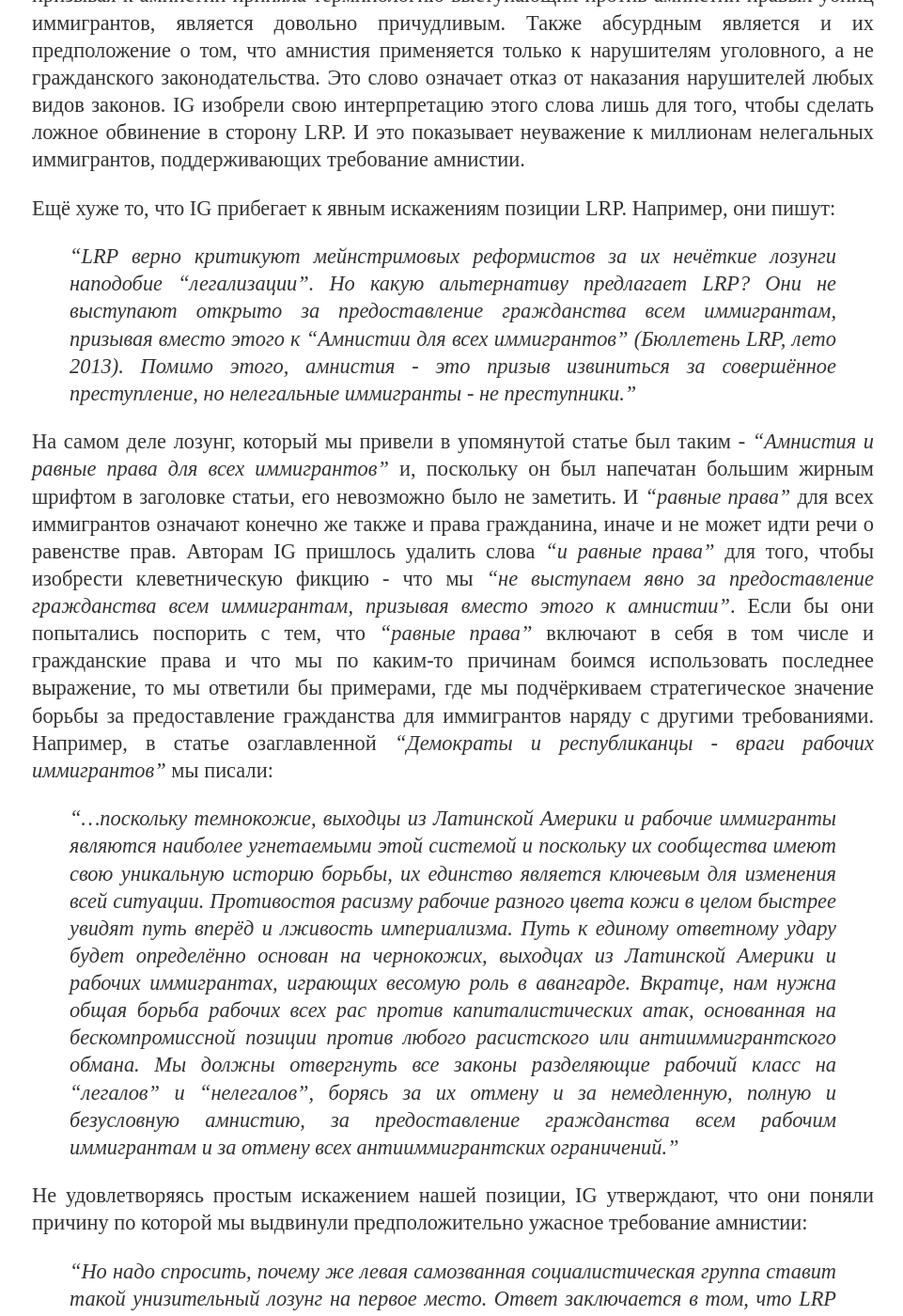
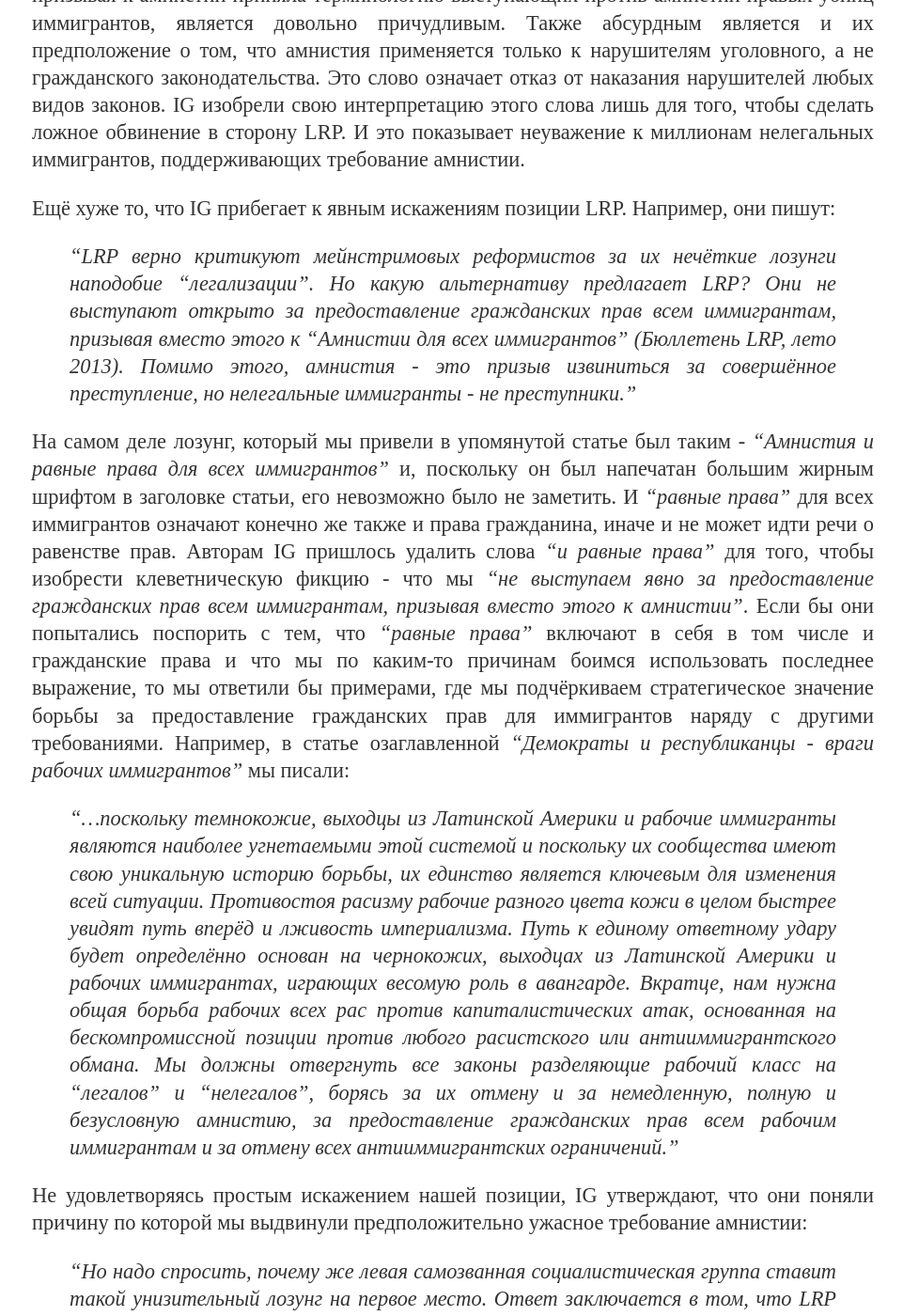
Before and after one commit to mgkp/mgkp.github.io, a Jekyll site: the page built from blog/_posts/2017-05-27-lrp.md, in a window 1280 px wide and 1400 px high, scrolled down 3586 px. Shown: the whole window at 94% size, without its empty margins (158-1119 px from the left). Built offline with Jekyll 4.4.1, drawn with Linux system fonts in a browser that asks for light colours; some of the changed text lies outside the part shown.

Commit message:
гражданство -> гражданские права

```diff
--- a/blog/_posts/2017-05-27-lrp.md
+++ b/blog/_posts/2017-05-27-lrp.md
@@ -7,7 +7,7 @@
 ---
 
 ### Предисловие к переводу
-В ходе работы над предисловием к переводу листовки Internationalist Group ["За предоставление гражданства всем иммигрантам"](/blog/2017/05/28/ig) мы встретили в сети критику изложенной в этом тексте позиции по вопросу о лозунге борьбы за права иммигрантов. Авторы - североамериканская Лига за революционную партию (League for Revolutionary Party) (сторонники теории госкапа). Поскольку эта критика напрямую относится к сектантской позиции Лиги за Четвёртый Интернационал, мы сделали перевод фрагмента статьи LRP, с которым можно ознакомиться ниже.
+В ходе работы над предисловием к переводу листовки Internationalist Group ["За предоставление гражданских прав всем иммигрантам"](/blog/2017/05/28/ig) мы встретили в сети критику изложенной в этом тексте позиции по вопросу о лозунге борьбы за права иммигрантов. Авторы - североамериканская Лига за революционную партию (League for Revolutionary Party) (сторонники теории госкапа). Поскольку эта критика напрямую относится к сектантской позиции Лиги за Четвёртый Интернационал, мы сделали перевод фрагмента статьи LRP, с которым можно ознакомиться ниже.
 
 <p style="text-align: right;">МГКП</p>
 
@@ -37,7 +37,7 @@
 
 > `2.` *Мы требуем избавить* всех нелегальных иммигрантов от карательных последствий этих законов, а именно того, чтобы правительство позволило им легально жить без взыскания штрафов и применения к ним иных наказаний.
 
-Очевидно, что признание того факта, что антииммигрантские законы империалистического государства будут продолжать действовать ещё какое-то время и предложение немедленной борьбы за более ограниченные требования не означает  отказа от цели отмены этих законов и капиталистического государства, навязывающего их. Это совершенно не так. Все массовые движения, когда либо бросавшие вызов власти капиталистов, развивались опираясь на накопленный опыт в ходе организации борьбы за ограниченные и частичные реформы. Поэтому мы как и многие другие выдвинули лозунги чисто оборонительные по своей природе, наподобие простого требования *"Остановить депортации!"*. Также мы выдвинули такие более радикальные требования: *"За предоставление гражданства всем иммигрантам! Покончить со всеми ограничениями для иммигрантов и беженцев!"*. Мы считаем, что борьба за подобные требования может способствовать возрождению рабочего движения в этой стране, особенно среди наиболее эксплуатируемых и угнетённых рабочих и, таким образом, бросить вызов всей капиталистической системе. При этом мы всегда объясняем, что с тех пор как подавление и сверхэксплуатация большинства наций крупными империалистическими силами стали присущи капиталистической системе, подобные далеко идущие требования будут полностью выполнены только при полном свержении власти капиталистов в результате революции, возглавляемой рабочим классом.
+Очевидно, что признание того факта, что антииммигрантские законы империалистического государства будут продолжать действовать ещё какое-то время и предложение немедленной борьбы за более ограниченные требования не означает  отказа от цели отмены этих законов и капиталистического государства, навязывающего их. Это совершенно не так. Все массовые движения, когда либо бросавшие вызов власти капиталистов, развивались опираясь на накопленный опыт в ходе организации борьбы за ограниченные и частичные реформы. Поэтому мы как и многие другие выдвинули лозунги чисто оборонительные по своей природе, наподобие простого требования *"Остановить депортации!"*. Также мы выдвинули такие более радикальные требования: *"За предоставление гражданских прав всем иммигрантам! Покончить со всеми ограничениями для иммигрантов и беженцев!"*. Мы считаем, что борьба за подобные требования может способствовать возрождению рабочего движения в этой стране, особенно среди наиболее эксплуатируемых и угнетённых рабочих и, таким образом, бросить вызов всей капиталистической системе. При этом мы всегда объясняем, что с тех пор как подавление и сверхэксплуатация большинства наций крупными империалистическими силами стали присущи капиталистической системе, подобные далеко идущие требования будут полностью выполнены только при полном свержении власти капиталистов в результате революции, возглавляемой рабочим классом.
 
 Это правда, что лозунг *"Нелегальных людей не бывает!"* был очень популярен в движении в защиту прав иммигрантов. Он осуждает несправедливость отношения к людям как к преступникам из-за их простой человеческой деятельности, такой как поиск работы или счастья в другой стране. Но это не значит, что нелегальные иммигранты, выдвигая этот лозунг, не осознавали того, что они нарушают иммиграционные законы. Понимание того, что они находятся в стране нелегально - это лишь простой здравый смысл и практическая необходимость. Это значит, что они ведут себя осторожно, избегая лишних столкновений с властями чтобы не подвергнуться риску опознания, заключения и депортации. И это противоположно идее о том, что подобное понимание их нелегального статуса означает поддержку несправедливых иммиграционных законов этой страны.
 
@@ -56,11 +56,11 @@
 
 Ещё хуже то, что IG прибегает к явным искажениям позиции LRP. Например, они пишут:
 
-> *"LRP верно критикуют мейнстримовых реформистов за их нечёткие лозунги наподобие "легализации". Но какую альтернативу предлагает LRP? Они не выступают открыто за предоставление гражданства всем иммигрантам, призывая вместо этого к "Амнистии для всех иммигрантов" (Бюллетень LRP, лето 2013). Помимо этого, амнистия - это призыв извиниться за совершённое преступление, но нелегальные иммигранты - не преступники."*
+> *"LRP верно критикуют мейнстримовых реформистов за их нечёткие лозунги наподобие "легализации". Но какую альтернативу предлагает LRP? Они не выступают открыто за предоставление гражданских прав всем иммигрантам, призывая вместо этого к "Амнистии для всех иммигрантов" (Бюллетень LRP, лето 2013). Помимо этого, амнистия - это призыв извиниться за совершённое преступление, но нелегальные иммигранты - не преступники."*
 
-На самом деле лозунг, который мы привели в упомянутой статье был таким - *"Амнистия и равные права для всех иммигрантов"* и, поскольку он был напечатан большим жирным шрифтом в заголовке статьи, его невозможно было не заметить. И *"равные права"* для всех иммигрантов означают конечно же также и права гражданина, иначе и не может идти речи о равенстве прав. Авторам IG пришлось удалить слова *"и равные права"* для того, чтобы изобрести клеветническую фикцию - что мы *"не выступаем явно за предоставление гражданства всем иммигрантам, призывая вместо этого к амнистии"*. Если бы они попытались поспорить с тем, что *"равные права"* включают в себя в том числе и гражданские права и что мы по каким-то причинам боимся использовать последнее выражение, то мы ответили бы примерами, где мы подчёркиваем стратегическое значение борьбы за предоставление гражданства для иммигрантов наряду с другими требованиями. Например, в статье озаглавленной *"Демократы и республиканцы - враги рабочих иммигрантов"* мы писали:
+На самом деле лозунг, который мы привели в упомянутой статье был таким - *"Амнистия и равные права для всех иммигрантов"* и, поскольку он был напечатан большим жирным шрифтом в заголовке статьи, его невозможно было не заметить. И *"равные права"* для всех иммигрантов означают конечно же также и права гражданина, иначе и не может идти речи о равенстве прав. Авторам IG пришлось удалить слова *"и равные права"* для того, чтобы изобрести клеветническую фикцию - что мы *"не выступаем явно за предоставление гражданских прав всем иммигрантам, призывая вместо этого к амнистии"*. Если бы они попытались поспорить с тем, что *"равные права"* включают в себя в том числе и гражданские права и что мы по каким-то причинам боимся использовать последнее выражение, то мы ответили бы примерами, где мы подчёркиваем стратегическое значение борьбы за предоставление гражданских прав для иммигрантов наряду с другими требованиями. Например, в статье озаглавленной *"Демократы и республиканцы - враги рабочих иммигрантов"* мы писали:
 
-> *"...поскольку темнокожие, выходцы из Латинской Америки и рабочие иммигранты являются наиболее угнетаемыми этой системой и поскольку их сообщества имеют свою уникальную историю борьбы, их единство является ключевым для изменения всей ситуации. Противостоя расизму рабочие разного цвета кожи в целом быстрее увидят путь вперёд и лживость империализма. Путь к единому ответному удару будет определённо основан на чернокожих, выходцах из Латинской Америки и рабочих иммигрантах, играющих весомую роль в авангарде. Вкратце, нам нужна общая борьба рабочих всех рас против капиталистических атак, основанная на бескомпромиссной позиции против любого расистского или антииммигрантского обмана. Мы должны отвергнуть все законы разделяющие рабочий класс на "легалов" и "нелегалов", борясь за их отмену и за немедленную, полную и безусловную амнистию, за предоставление гражданства всем рабочим иммигрантам и за отмену всех антииммигрантских ограничений."*
+> *"...поскольку темнокожие, выходцы из Латинской Америки и рабочие иммигранты являются наиболее угнетаемыми этой системой и поскольку их сообщества имеют свою уникальную историю борьбы, их единство является ключевым для изменения всей ситуации. Противостоя расизму рабочие разного цвета кожи в целом быстрее увидят путь вперёд и лживость империализма. Путь к единому ответному удару будет определённо основан на чернокожих, выходцах из Латинской Америки и рабочих иммигрантах, играющих весомую роль в авангарде. Вкратце, нам нужна общая борьба рабочих всех рас против капиталистических атак, основанная на бескомпромиссной позиции против любого расистского или антииммигрантского обмана. Мы должны отвергнуть все законы разделяющие рабочий класс на "легалов" и "нелегалов", борясь за их отмену и за немедленную, полную и безусловную амнистию, за предоставление гражданских прав всем рабочим иммигрантам и за отмену всех антииммигрантских ограничений."*
 
 Не удовлетворяясь простым искажением нашей позиции, IG утверждают, что они поняли причину по которой мы выдвинули предположительно ужасное требование амнистии:
 
@@ -132,7 +132,7 @@
 
 > *"<...> "открытая" граница между США и Мексикой не только позволит обедневшим мексиканским рабочим наводнить рынок труда США, который станет в результате незащищённой территорией для капиталистической сверхэксплуатации, но также приведёт к скупке обеспеченными "колонистами" мексиканских предприятий и недвижимости."*
 
-Статья не призывает к получению гражданства приехавшими в США мексиканскими рабочими, но Норден и его товарищи явно не спешат призывать к отмене всех ограничений со стороны империалистических США на право иммигрантов приезжать в страну. Это означает лишь то, что они считают, что империалистические нации вправе контролировать свои границы.
+Статья не призывает к получению гражданских прав приехавшими в США мексиканскими рабочими, но Норден и его товарищи явно не спешат призывать к отмене всех ограничений со стороны империалистических США на право иммигрантов приезжать в страну. Это означает лишь то, что они считают, что империалистические нации вправе контролировать свои границы.
 
 LRP прокомментировали это так:
 
```
Also changed, not shown: other parts of blog/_posts/2017-05-27-lrp.md (+1 -1 lines), blog/_posts/2017-05-28-ig.md (+4 -4 lines).
